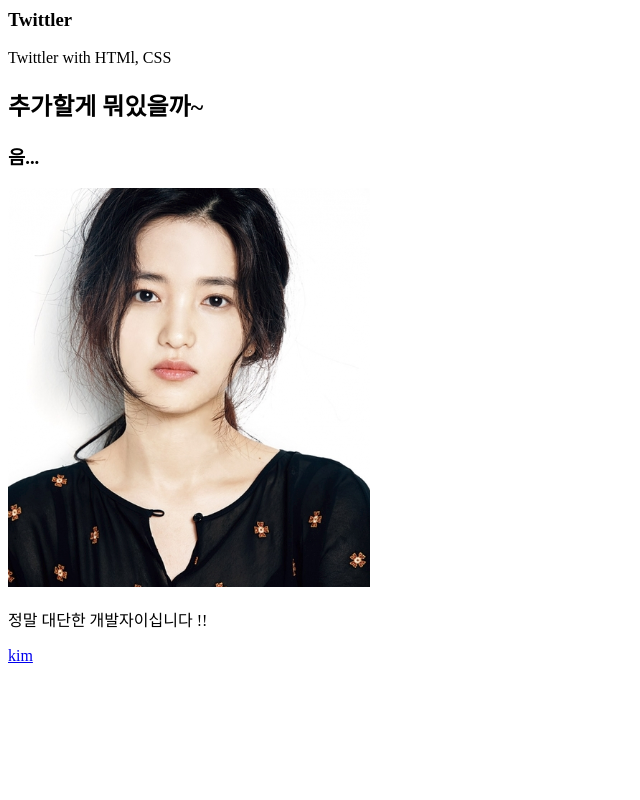
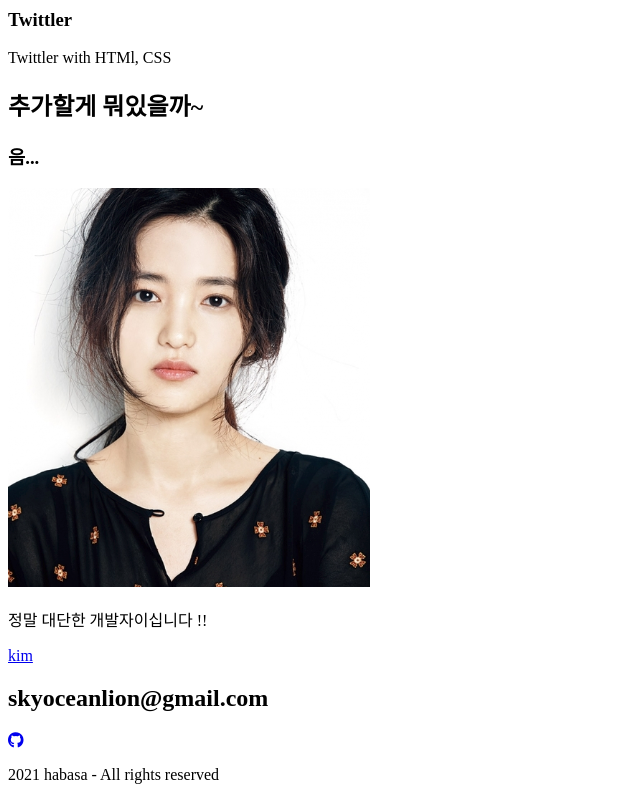
Before and after one commit to habasa/habasa.github.io, a plain HTML site: page index.html in a window 1280 px wide. Shown: the part 2682-3482 px from the top of the page, without its empty margins (0-640 px from the left). Before the commit the page ends 3363 px from the top, so only its background shows below. Drawn offline with Linux system fonts and the light colour scheme.

Commit message:
HTML: contact

```diff
--- a/index.html
+++ b/index.html
@@ -178,5 +178,14 @@
             </div>
         </div>
     </section>
+    <!-- 연락해요~ -->
+    <section class="contact">
+        <h1 class="contact_title"></h1>
+        <h2 class="contact_email">skyoceanlion@gmail.com</h2>
+        <div class="contact_links">
+            <a href="#"><i class="fab fa-github"></i></a>
+        </div>
+        <p>2021 habasa - All rights reserved</p>
+    </section>
 </body>
 </html>
```
